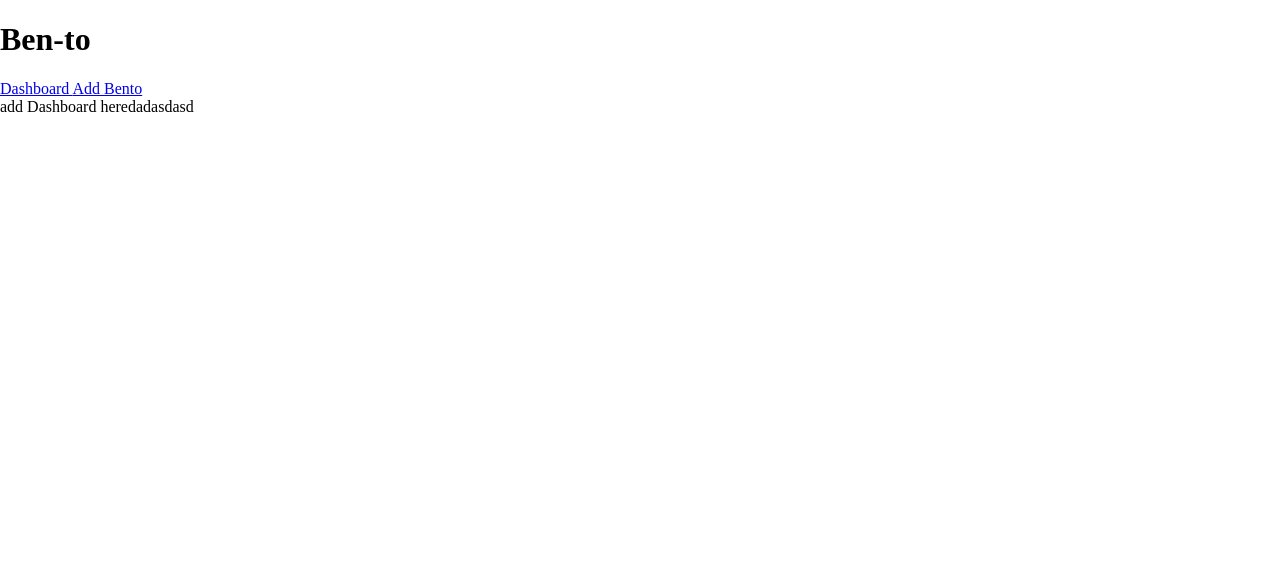
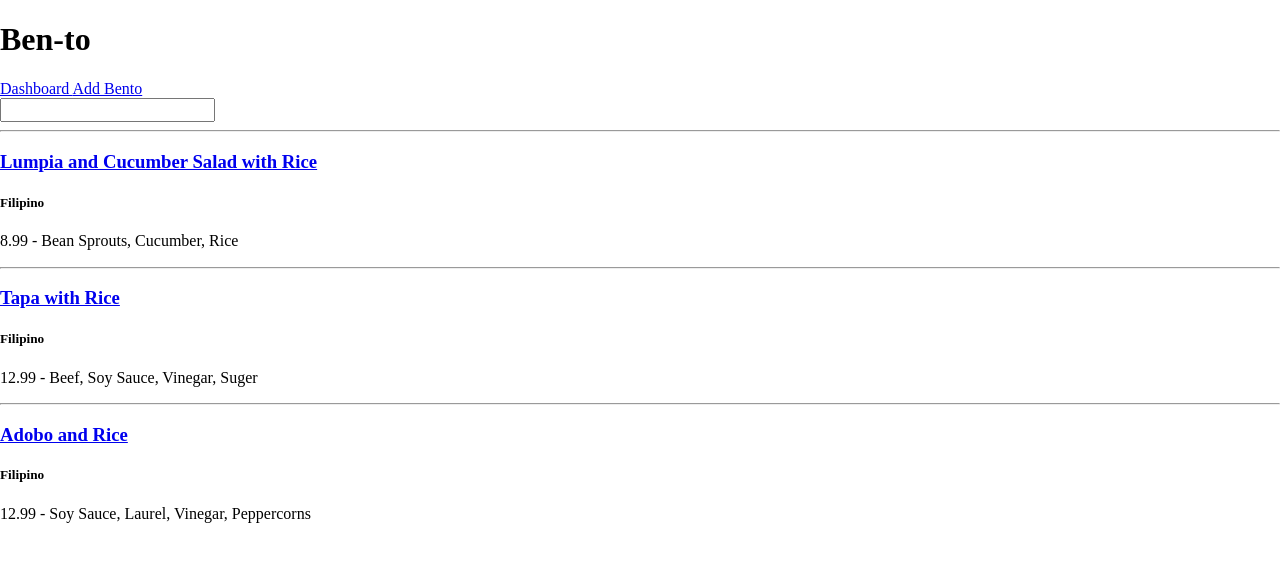
Before and after one commit to vandecastro95/ben-to, a React (Create React App) app: page / in a window 1280 px wide. Shown: the top 562 px of the page. Built offline with nearby package versions, Linux system fonts and the light colour scheme.

Commit message:
added redux, removeBento, addBento, editBento, and bento forms

```diff
--- a/src/components/AddBentoPage.js
+++ b/src/components/AddBentoPage.js
@@ -1,10 +1,30 @@
 import React from 'react';
 import BentoForm from './BentoForm'
+import { connect } from 'react-redux';
+import { addBento } from './actions/bento'
 
-const AddBentoPage = () => (
-    <div>
-        <BentoForm />
-    </div>
+class AddBentoPage extends React.Component {
+    onSubmit = (bento) => {
+        this.props.addBento(bento);
+        this.props.history.push('/')
+    }
+
+    render () {
+        return (
+            <div>
+                <h1> Add Bento </h1>
+                <BentoForm
+                    onSubmit={this.onSubmit}
+                />
+            </div>
+        )
+    }
+}
+
+const mapDispatchToProps = (dispatch) => (
+    {
+        addBento: (bento) => dispatch(addBento(bento))
+    }
 )
 
-export default AddBentoPage;
+export default connect(undefined, mapDispatchToProps)(AddBentoPage);
--- a/src/components/BentoForm.js
+++ b/src/components/BentoForm.js
@@ -8,7 +8,7 @@ class BentoForm extends React.Component {
         this.state = {
             name: props.bento ? props.bento.name : '',
             ingredients: props.bento ? props.bento.ingredients : '',
-            cuisine: props.bento ? props.bento.bento : '',
+            cuisine: props.bento ? props.bento.cuisine : '',
             cost: props.bento ? (props.bento.cost).toString() : ''
         };
     }
@@ -46,14 +46,13 @@ class BentoForm extends React.Component {
             this.setState(() => ({error: 'Please provide name and cost'}))
         } else {
             this.setState(() => ({ error: ''}))
-            // this.props.onSubmit({
-            //     name: this.state.name,
-            //     cost: parseFloat(this.state.cost, 10) * 100,
-            //     ingredients: this.state.ingredients,
-            //     cuisine: this.state.cuisine
+            this.props.onSubmit({
+                name: this.state.name,
+                cost: parseFloat(this.state.cost, 10) * 100,
+                ingredients: this.state.ingredients,
+                cuisine: this.state.cuisine
 
-            // })
-            console.log(this.state)
+            })
         }
     }
 
@@ -88,7 +87,7 @@ class BentoForm extends React.Component {
                         onChange={this.onIngredientsChange}
                         >
                     </textarea>
-                    <button>Add Bento</button>
+                    <button> Submit Bento </button>
                 </form>
             </div>
         )
--- /dev/null
+++ b/src/components/BentoList.js
@@ -0,0 +1,31 @@
+import React from 'react';
+import { connect } from 'react-redux';
+import BentoListItem from './BentoListItem'
+import selectBento from './selectors/bento';
+
+export const BentoList = (props) => (
+    <div>
+    {
+        props.bento.length === 0 ? (
+            <p> No bento </p>
+        ) : (
+
+            props.bento &&
+            props.bento.map((expense) => {
+                return (
+                    <BentoListItem {...expense} key={expense.id}/>
+                )
+            })
+        )
+    }
+
+    </div>
+);
+
+const mapStatetoProps = (state) => {
+    return {
+        bento: selectBento(state.bento, state.filters)
+    }
+}
+
+export default connect(mapStatetoProps)(BentoList);
--- /dev/null
+++ b/src/components/BentoListFilters.js
@@ -0,0 +1,30 @@
+import React from 'react';
+import { connect } from 'react-redux';
+import { setTextFilter } from './actions/filters';
+
+export class BentoListFilters extends React.Component {
+   state = {
+
+   };
+
+   onTextChange = (e) => {
+    this.props.setTextFilter(e.target.value)
+    }
+
+    render() {
+    return (
+        <div>
+        <input type="text"
+            value={this.props.filters.onTextChange}
+            onChange={this.onTextChange} />
+    </div>
+    )}}
+
+const mapDispatchToProps = (dispatch) => ({
+    setTextFilter: (text) => dispatch(setTextFilter(text))
+})
+
+const mapStateToProps = (state) => ({ filters: state.filters })
+
+
+export default connect(mapStateToProps, mapDispatchToProps)(BentoListFilters);
--- /dev/null
+++ b/src/components/BentoListItem.js
@@ -0,0 +1,18 @@
+import React from 'react';
+import { Link } from 'react-router-dom';
+import { connect } from 'react-redux';
+
+const BentoListItem = ({ name, cuisine, cost, id, ingredients }) => (
+    <div>
+    <hr></hr>
+    <Link to={"/edit/" + id + ""}>
+        <h3>{ name }</h3>
+
+    </Link>
+    <h5> { cuisine } </h5>
+    <p> {cost} - {ingredients} </p>
+
+    </div>
+)
+
+export default connect()(BentoListItem);
--- a/src/components/Dashboard.js
+++ b/src/components/Dashboard.js
@@ -1,8 +1,11 @@
 import React from 'react';
+import BentoList from './BentoList';
+import BentoListFilters from './BentoListFilters'
 
 const Dashboard = () => (
     <div>
-        add Dashboard heredadasdasd
+        <BentoListFilters />
+        <BentoList />
     </div>
 )
 
--- a/src/components/EditBentoPage.js
+++ b/src/components/EditBentoPage.js
@@ -1,9 +1,43 @@
 import React from 'react';
+import { connect } from 'react-redux'
+import BentoForm from './BentoForm'
+import { editBento, removeBento } from './actions/bento'
 
-const EditBentoPage = () => (
-    <div>
-        edit dish page here
-    </div>
-)
+export class EditBentoPage extends React.Component {
 
-export default EditBentoPage;
+  onSubmit = (bento) => {
+    this.props.editBento(this.props.bento.id, bento)
+    this.props.history.push('/')
+  }
+
+  onRemovebento = (bento) => {
+    this.props.removeBento(this.props.bento.id)
+    this.props.history.push('/')
+  }
+
+  render () {
+    return (
+      <div>
+        <BentoForm
+          bento={this.props.bento}
+          onSubmit = {this.onSubmit}
+        />
+        <button onClick={this.onRemovebento}
+        > Remove </button>
+      </div>
+    );
+  }
+}
+
+const mapDispatchToProps = (dispatch) => ({
+  editBento: (id, bento) => dispatch(editBento(id, bento)),
+  removeBento: (id) => dispatch(removeBento(id))
+})
+
+const mapStateToProps = (state, props) => {
+  return {
+    bento: state.bento.find((bento)=> bento.id === props.match.params.id)
+    }
+}
+
+export default connect(mapStateToProps, mapDispatchToProps)(EditBentoPage);
```
